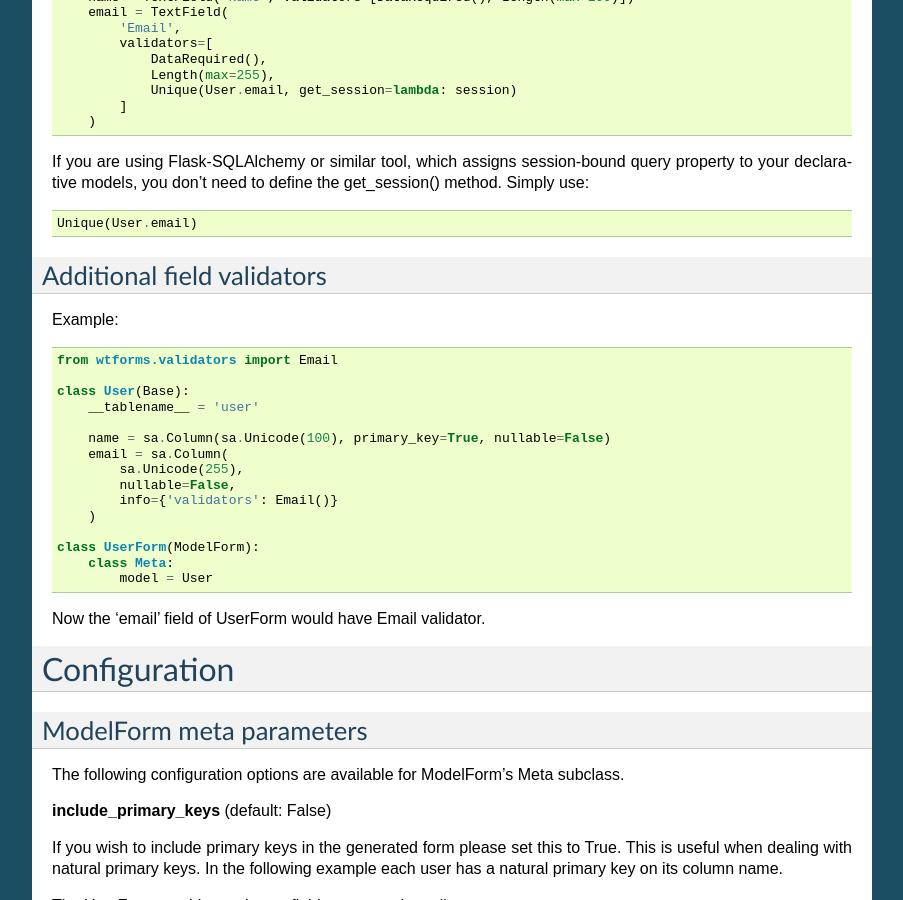
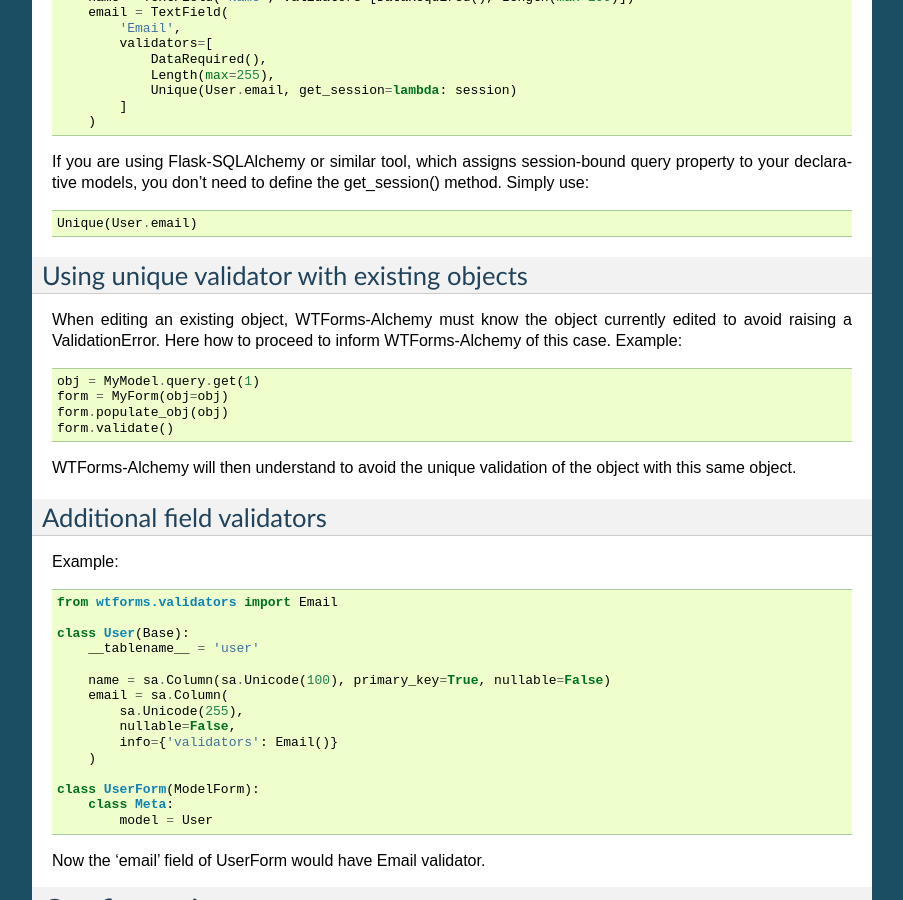
Before and after one commit to kvesteri/wtforms-alchemy, a Sphinx documentation site: the page built from docs/index.rst, in a window 1280 px wide and 900 px high, scrolled down 6345 px. Shown: the whole window, without its empty margins (198-1101 px from the left). Built offline with Sphinx 7.4.7, drawn with Linux system fonts in a browser that asks for light colours; some of the changed text lies outside the part shown.

Commit message:
Add a sub-section in the unique validator section to explain the case of editing an existing object.

```diff
--- a/docs/index.rst
+++ b/docs/index.rst
@@ -390,6 +390,20 @@
 ::
 
     Unique(User.email)
+
+
+Using unique validator with existing objects
+--------------------------------------------
+
+When editing an existing object, WTForms-Alchemy must know the object currently edited to avoid raising a ValidationError. Here how to proceed to inform WTForms-Alchemy of this case.
+Example::
+
+    obj = MyModel.query.get(1)
+    form = MyForm(obj=obj)
+    form.populate_obj(obj)
+    form.validate()
+
+WTForms-Alchemy will then understand to avoid the unique validation of the object with this same object.
 
 
 Additional field validators
```
